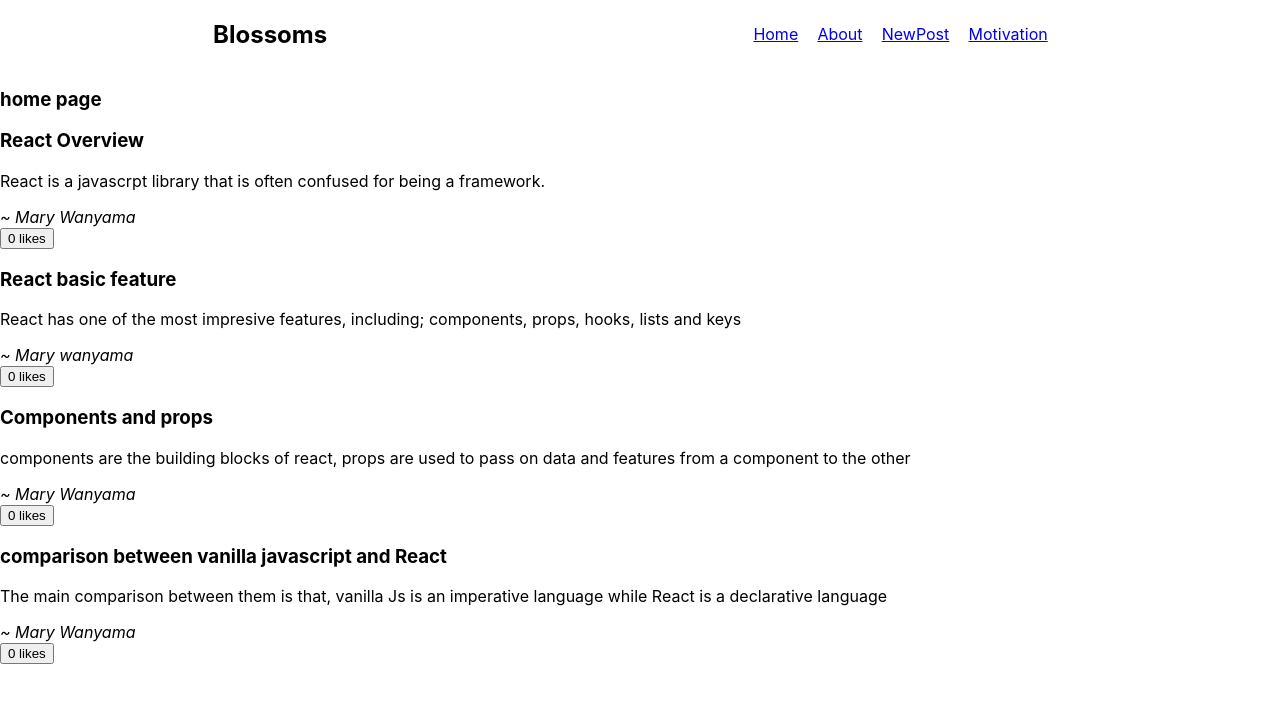
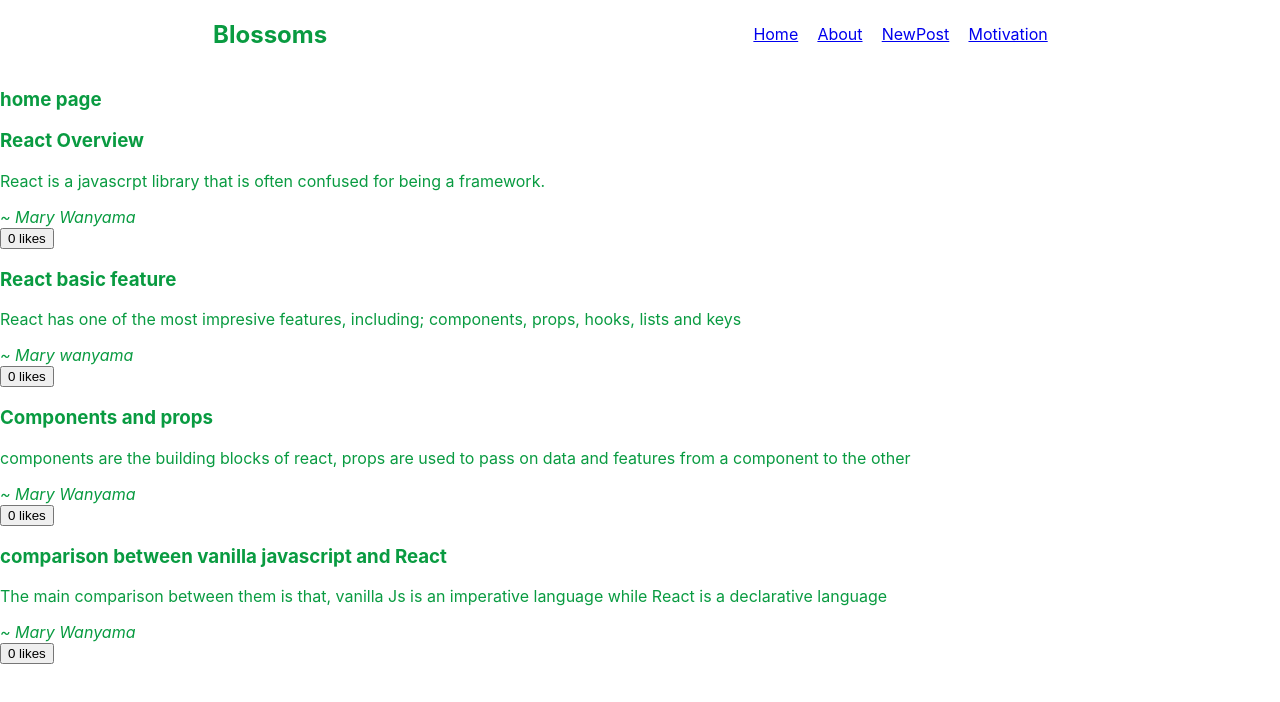
Before and after one commit to Mary-Wanyama/blossoms, a React (Create React App) app: page / in a window 1280 px wide. Shown: the top 702 px of the page. Built offline with nearby package versions, Linux system fonts and the light colour scheme.

Commit message:
This commit adds a styling to the application through app.js

```diff
--- a/src/App.css
+++ b/src/App.css
@@ -1 +1,6 @@
-@import url('https://fonts.googleapis.com/css2?family=Quicksand:wght@300;400;500;600;700&display=swap')
+.App{
+    color: rgb(9, 155, 65);
+}
+.card{
+    box-shadow: 1vw, 1vw, 0.1em black;
+}
--- a/src/App.js
+++ b/src/App.js
@@ -14,10 +14,10 @@ function App() {
       <NavBar />
       <div className="content">
         <Routes>
-    <Route path="/" element={<Home />}/>
-    <Route path="/About" element={<About />}/>
-    <Route path="/NewPost" element={<NewPost />}/>
-    <Route path="/Motivation" element={<Motivation />}/>
+    <Route path="/" exact element={<Home />}/>
+    <Route path="/About" exact element={<About />}/>
+    <Route path="/NewPost" exact element={<NewPost />}/>
+    <Route path="/Motivation" exact element={<Motivation />}/>
         </Routes>
     </div>
     </div>
--- a/src/Components/Home.js
+++ b/src/Components/Home.js
@@ -39,7 +39,7 @@ function Home() {
             <h3>home page</h3>
 
              {data.map((blogs)=>(
-                <div key={blogs.id}>
+                <div key={blogs.id} className='card'>
                 <h3>{blogs.title}</h3>
                 <p>{blogs.content}</p>
                 <em> ~ {blogs.author}</em>
```
